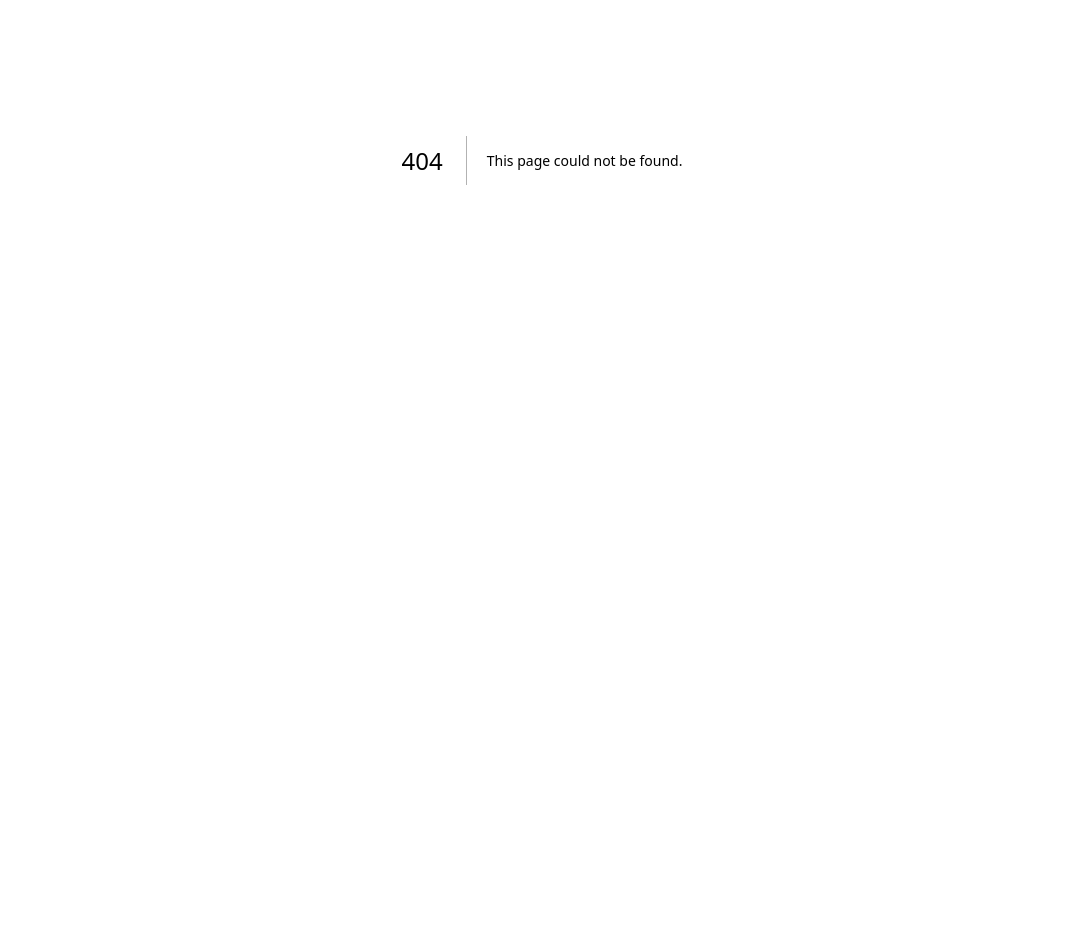
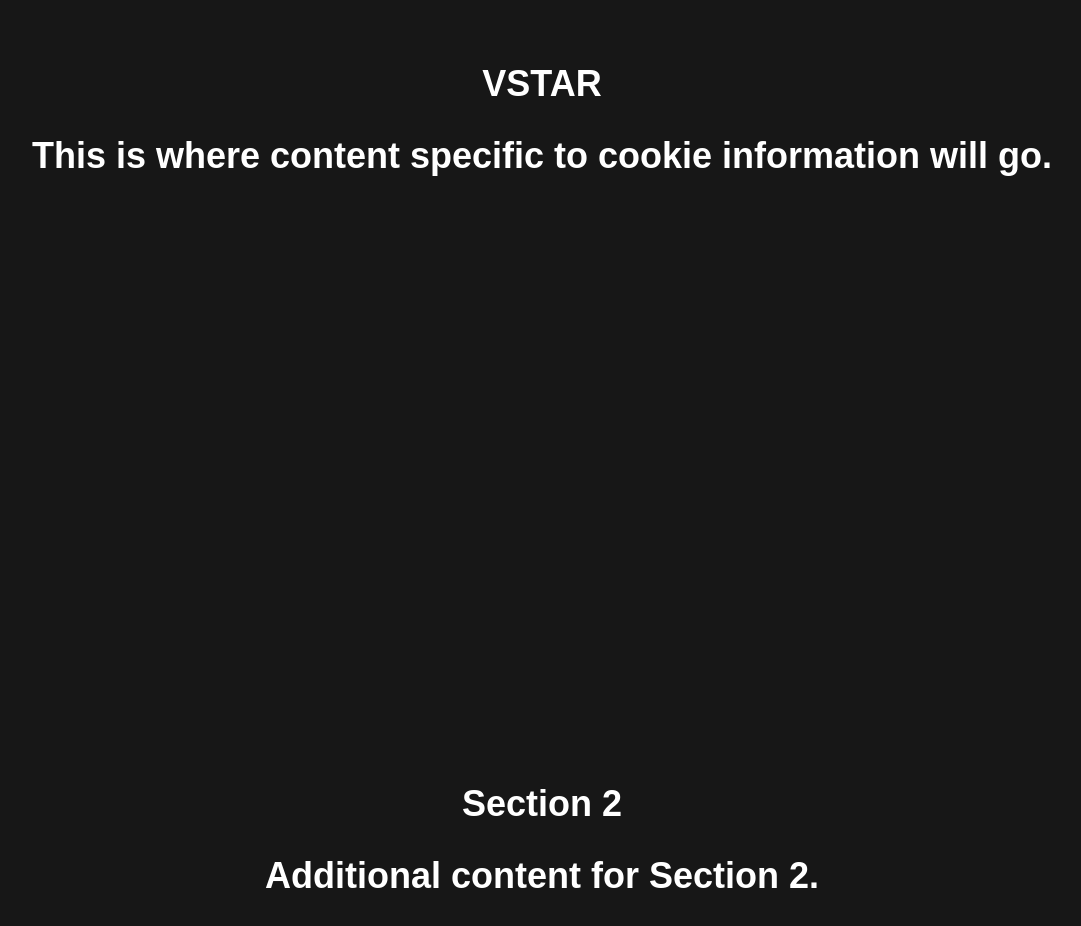
Before and after one commit to Project-Vstar/website, a Next.js app: page /cookies in a window 1280 px wide. Before the commit this address had no page. Shown: the part 240-1166 px from the top of the page, without its empty margins (98-1179 px from the left). Before the commit the page ends 800 px from the top, so only its background shows below. Built offline with nearby package versions, Linux system fonts and the light colour scheme.

Commit message:
Cookie page boilerplate added

```diff
--- /dev/null
+++ b/src/app/cookies/page.js
@@ -0,0 +1,36 @@
+"use client";
+import React from "react";
+import Header from "@/app/components/header";
+import Footer from "@/app/components/footer";
+
+export default function VStarPage() {
+  return (
+    <div className="flex flex-col min-h-screen">
+      <Header />
+
+      <div className="text-white text-4xl font-bold flex-grow flex items-center justify-center min-h-[90vh]">
+        <div className="flex flex-col justify-center items-center">
+          <p className="p-4">VSTAR</p>
+          <p className="p-4">This is where content specific to cookie information will go.</p>
+        </div>
+      </div>
+
+      <div className="text-white text-4xl font-bold flex-grow flex items-center justify-center min-h-[90vh]">
+        <div className="flex flex-col justify-center items-center">
+          <p className="p-4">Section 2</p>
+          <p className="p-4">Additional content for Section 2.</p>
+        </div>
+      </div>
+
+      <div className="text-white text-4xl font-bold flex-grow flex items-center justify-center min-h-[90vh]">
+        <div className="flex flex-col justify-center items-center">
+          <p className="p-4">Section 3</p>
+          <p className="p-4">Additional content for Section 3.</p>
+        </div>
+      </div>
+
+
+    <Footer />
+    </div>
+  );
+}
```
